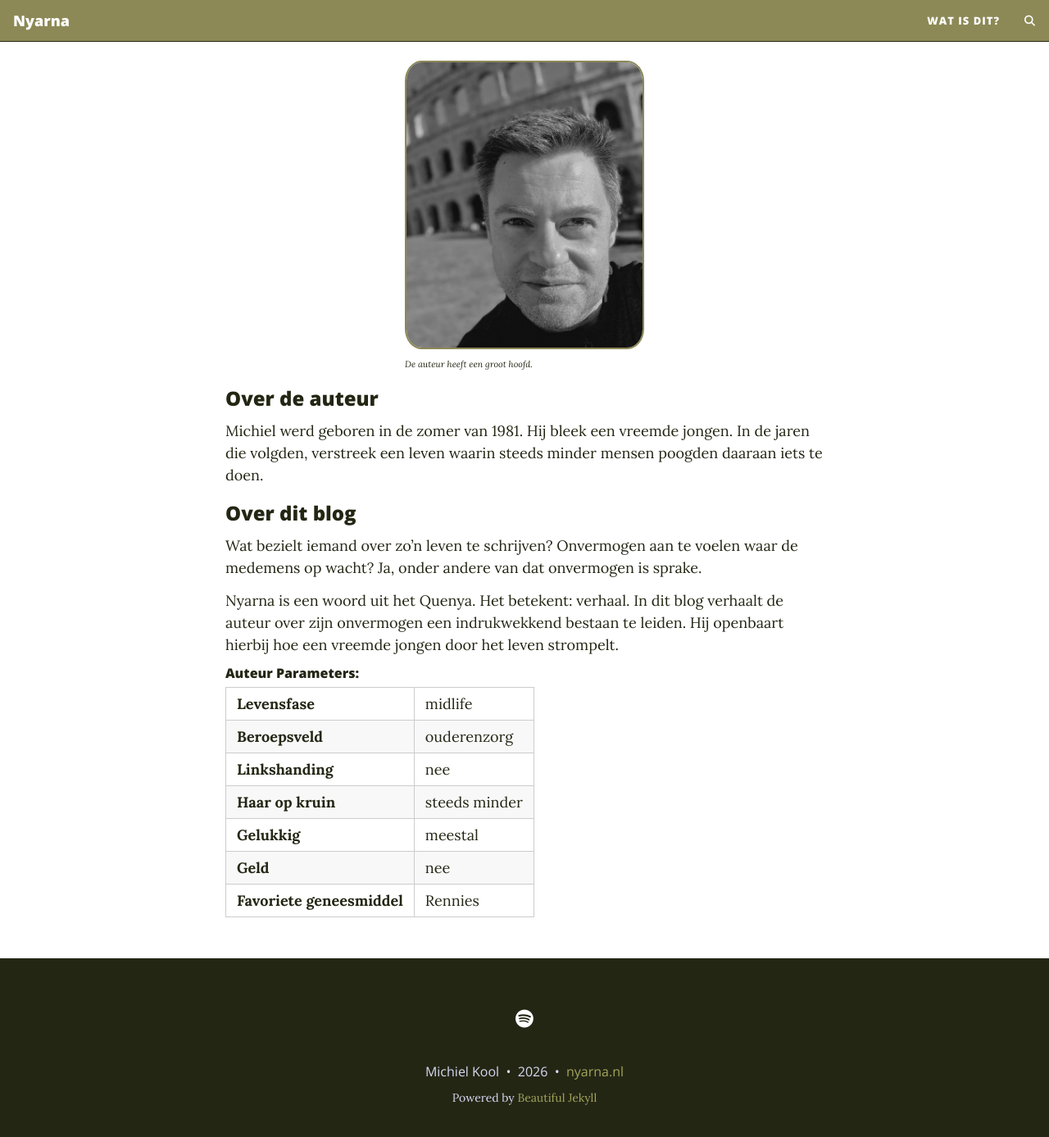
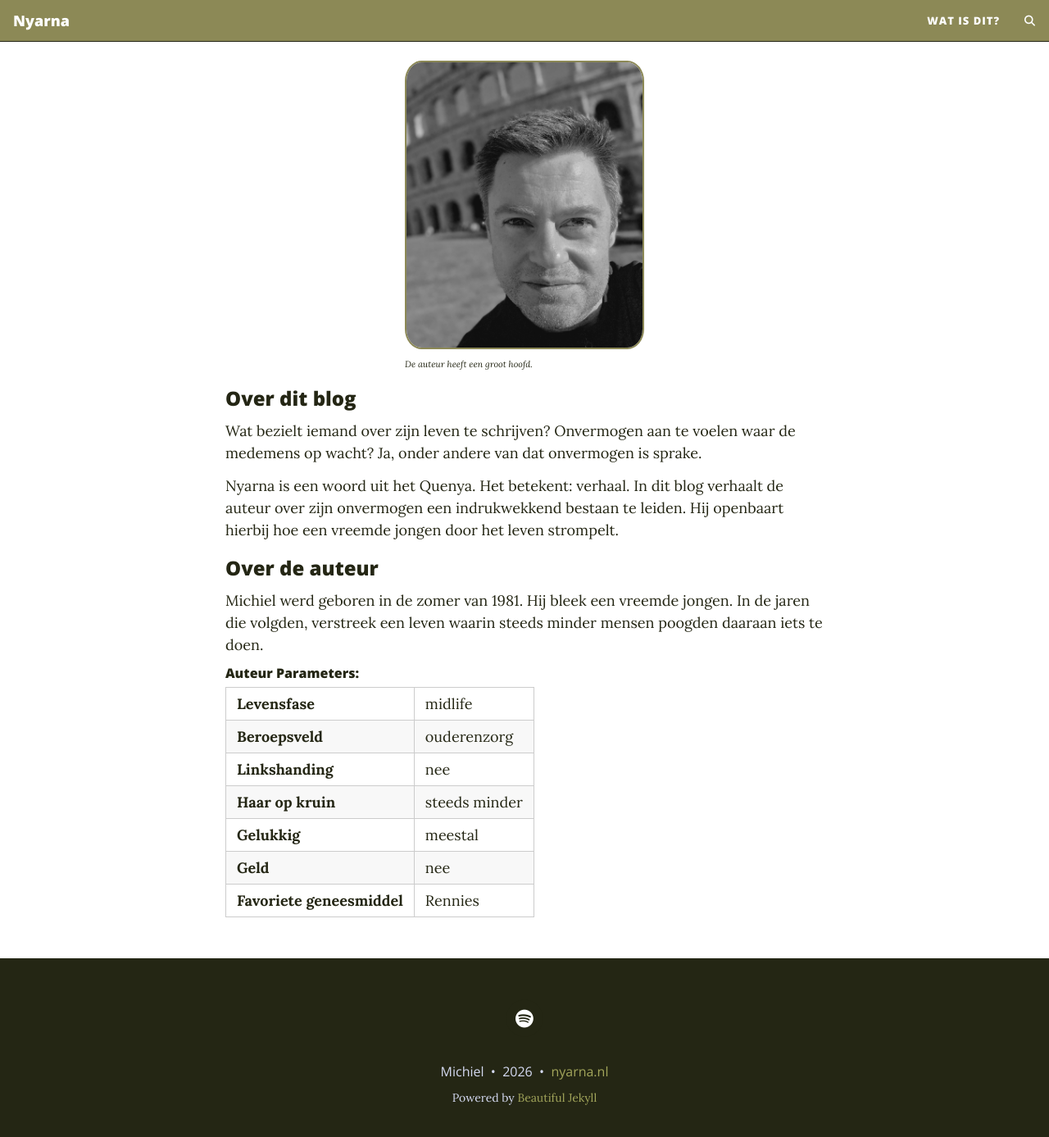
Before and after one commit to roosebolton/nyarna, a Jekyll site: the page built from page_de_auteur.md, in a window 1280 px wide and 1400 px high, scrolled down 172 px. Shown: the top 1387 px of the window at 82% size. Built offline with Jekyll 4.4.1, drawn with Linux system fonts in a browser that asks for light colours; comment, search, counter and statistics services are not loaded.

Commit message:
edit personal data on site

```diff
--- a/_config.yml
+++ b/_config.yml
@@ -13,7 +13,7 @@
 title: Nyarna
 
 # Your name to show in the footer
-author: Michiel Kool
+author: Michiel
 
 ###############################################
 # --- List of links in the navigation bar --- #
--- a/page_de_auteur.md
+++ b/page_de_auteur.md
@@ -8,14 +8,13 @@ title: Wat is dit?
   <figcaption>De auteur heeft een groot hoofd.</figcaption>
 </figure>
 
+### Over dit blog
+Wat bezielt iemand over zijn leven te schrijven? Onvermogen aan te voelen waar de medemens op wacht? Ja, onder andere van dat onvermogen is sprake.
+
+Nyarna is een woord uit het Quenya. Het betekent: verhaal. In dit blog verhaalt de auteur over zijn onvermogen een indrukwekkend bestaan te leiden. Hij openbaart hierbij hoe een vreemde jongen door het leven strompelt.
 
 ### Over de auteur
 Michiel werd geboren in de zomer van 1981. Hij bleek een vreemde jongen. In de jaren die volgden, verstreek een leven waarin steeds minder mensen poogden daaraan iets te doen.
-
-### Over dit blog
-Wat bezielt iemand over zo'n leven te schrijven? Onvermogen aan te voelen waar de medemens op wacht? Ja, onder andere van dat onvermogen is sprake.
-
-Nyarna is een woord uit het Quenya. Het betekent: verhaal. In dit blog verhaalt de auteur over zijn onvermogen een indrukwekkend bestaan te leiden. Hij openbaart hierbij hoe een vreemde jongen door het leven strompelt.
 
 ###### Auteur Parameters:
 
```
Also changed, not shown: _posts/2026-05-03-200-lullige-tragiek.md (+1 -1 lines), assets/img/404-southpark.jpg (deleted), 8 other files.
